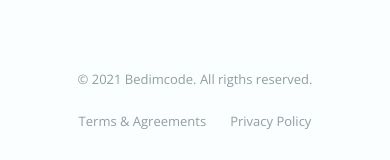
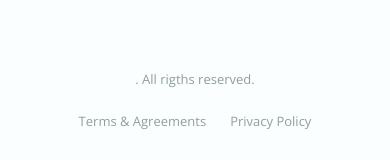
Before and after one commit to Younes-Slm/responsive-travel, a plain HTML site: page index.html in a window 390 px wide. Shown: the part 5095-5255 px from the top of the page. Drawn offline with nearby package versions, Linux system fonts and the light colour scheme.

Commit message:
Upload responsive-traval project on Github

```diff
--- a/index.html
+++ b/index.html
@@ -448,7 +448,7 @@
                 </div>
 
                 <div class="footer__rights">
-                    <p class="footer__copy">&#169; 2021 Bedimcode. All rigths reserved.</p>
+                    <p class="footer__copy">. All rigths reserved.</p>
                     <div class="footer__terms">
                         <a href="#" class="footer__terms-link">Terms & Agreements</a>
                         <a href="#" class="footer__terms-link">Privacy Policy</a>
```
